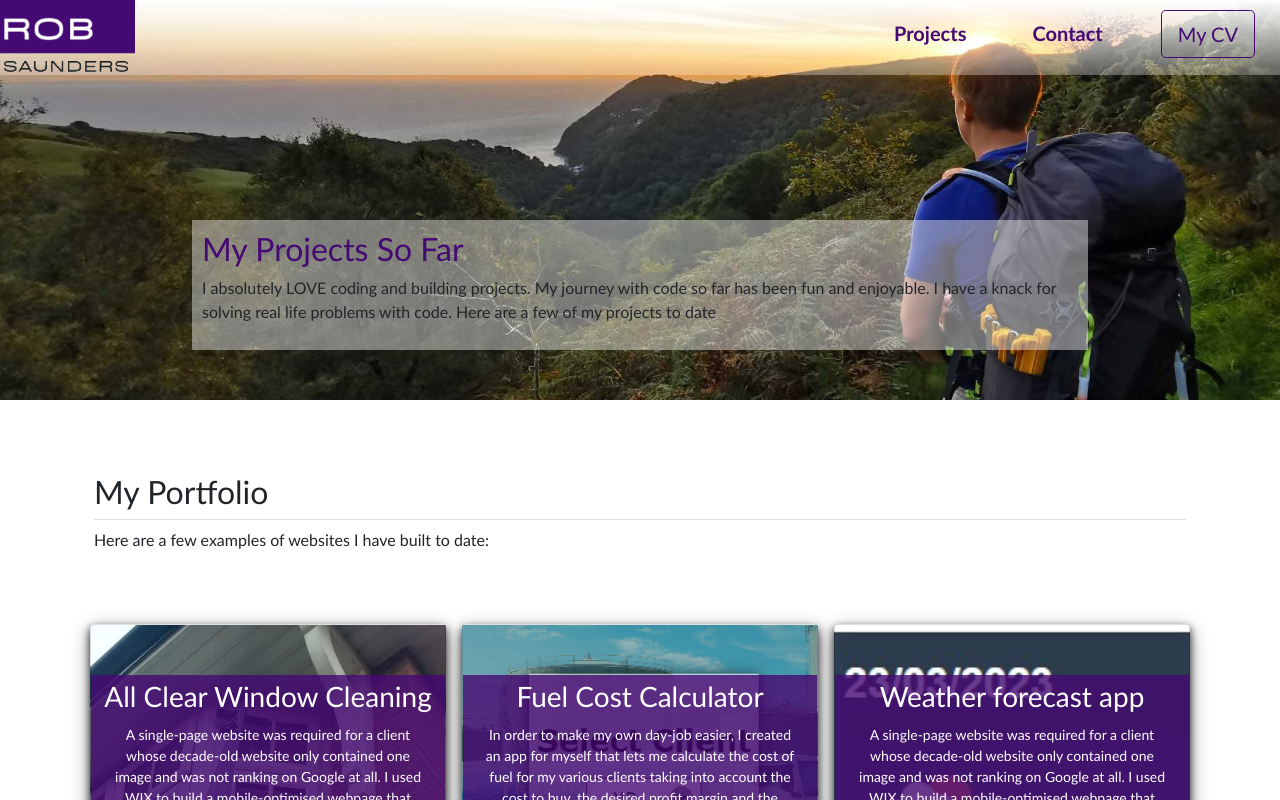
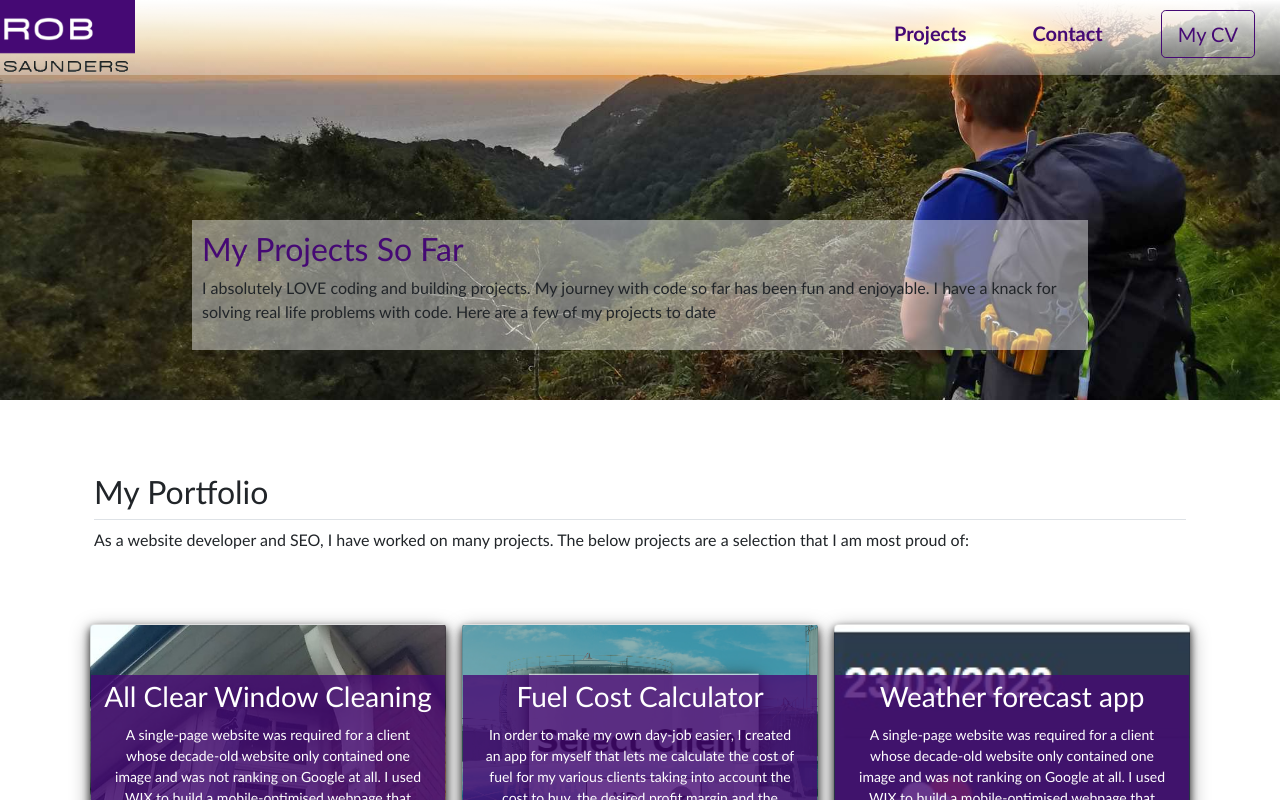
Before and after one commit to R0bsaunders/rob-saunders-react-portfolio, a React (Create React App) app: page /#/projects in a window 1280 px wide. Shown: the top 800 px of the page. Built offline with nearby package versions, Linux system fonts and the light colour scheme.

Commit message:
Added paragraph to projects page

```diff
--- a/src/pages/ProjectsPage/ProjectsPage.js
+++ b/src/pages/ProjectsPage/ProjectsPage.js
@@ -16,7 +16,7 @@ function ProjectsPage() {
       <section id="work">
           <div className="container px-4 py-5" id="custom-cards">
               <h2 className="pb-2 border-bottom">My Portfolio</h2>
-              <p>Here are a few examples of websites I have built to date:</p>
+              <p>As a website developer and SEO, I have worked on many projects. The below projects are a selection that I am most proud of:</p>
 
               <div className="row row-cols-md-2 row-cols-lg-2 row-cols-xl-3 align-items-stretch g-4 py-5">
 
```
